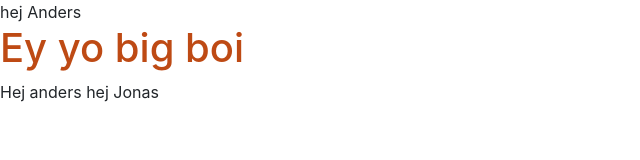
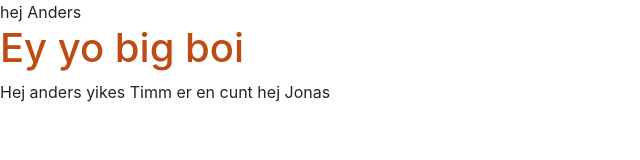
Before and after one commit to TimmDK/ShopperSizerUI, a website built with webpack: page src/index.htm in a window 1280 px wide. Shown: the whole page, without its empty margins (0-640 px from the left). Built offline with nearby package versions, Linux system fonts and the light colour scheme.

Commit message:
Added Timm

```diff
--- a/src/index.htm
+++ b/src/index.htm
@@ -16,7 +16,7 @@
   <h1>Ey yo big boi</h1>
   Hej anders
 
-
+ yikes Timm er en cunt
   hej Jonas
   <script src="bundle.js"></script>
   <script src="https://code.jquery.com/jquery-3.4.1.slim.min.js" integrity="sha384-J6qa4849blE2+poT4WnyKhv5vZF5SrPo0iEjwBvKU7imGFAV0wwj1yYfoRSJoZ+n" crossorigin="anonymous"></script>
```
